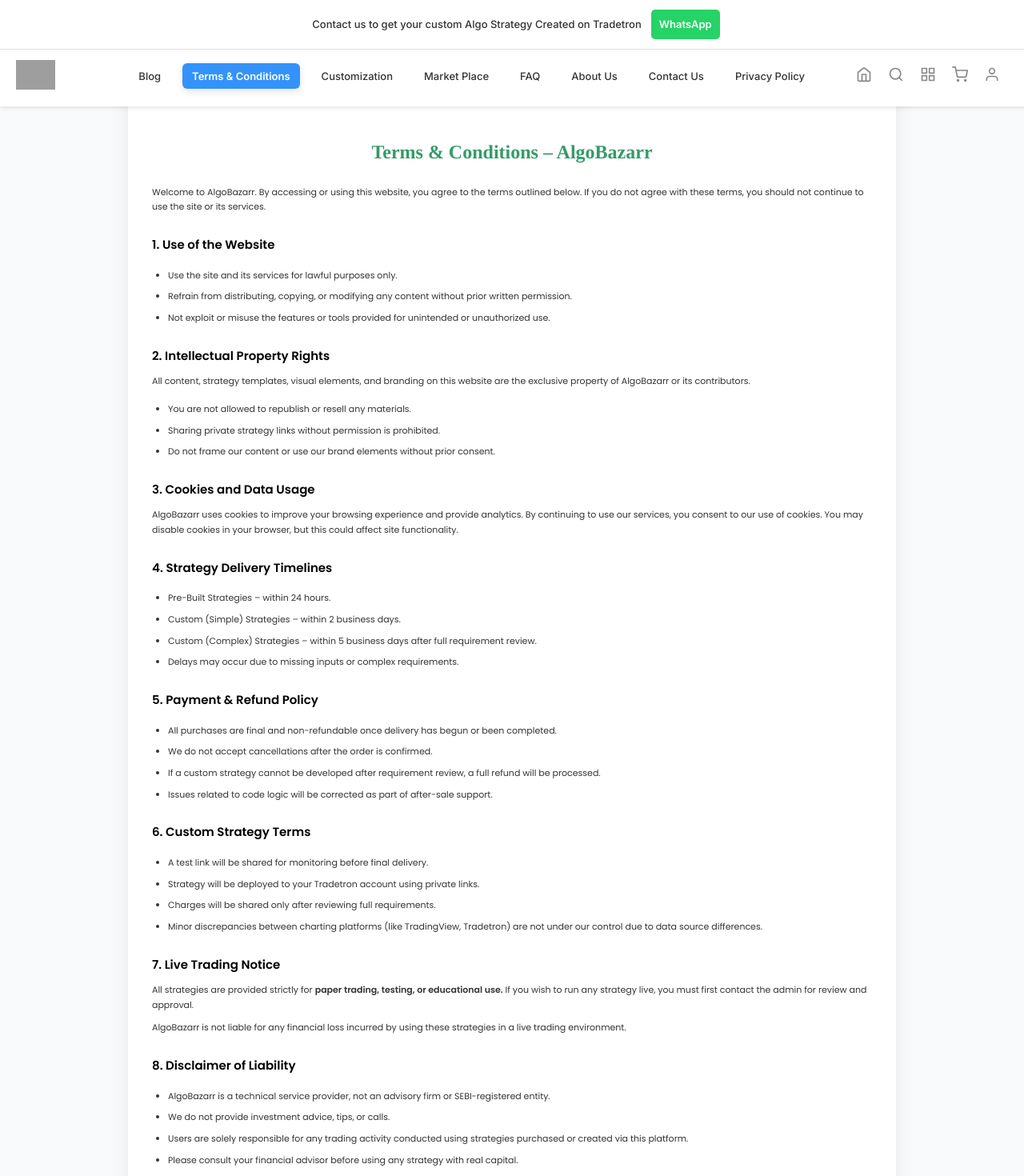
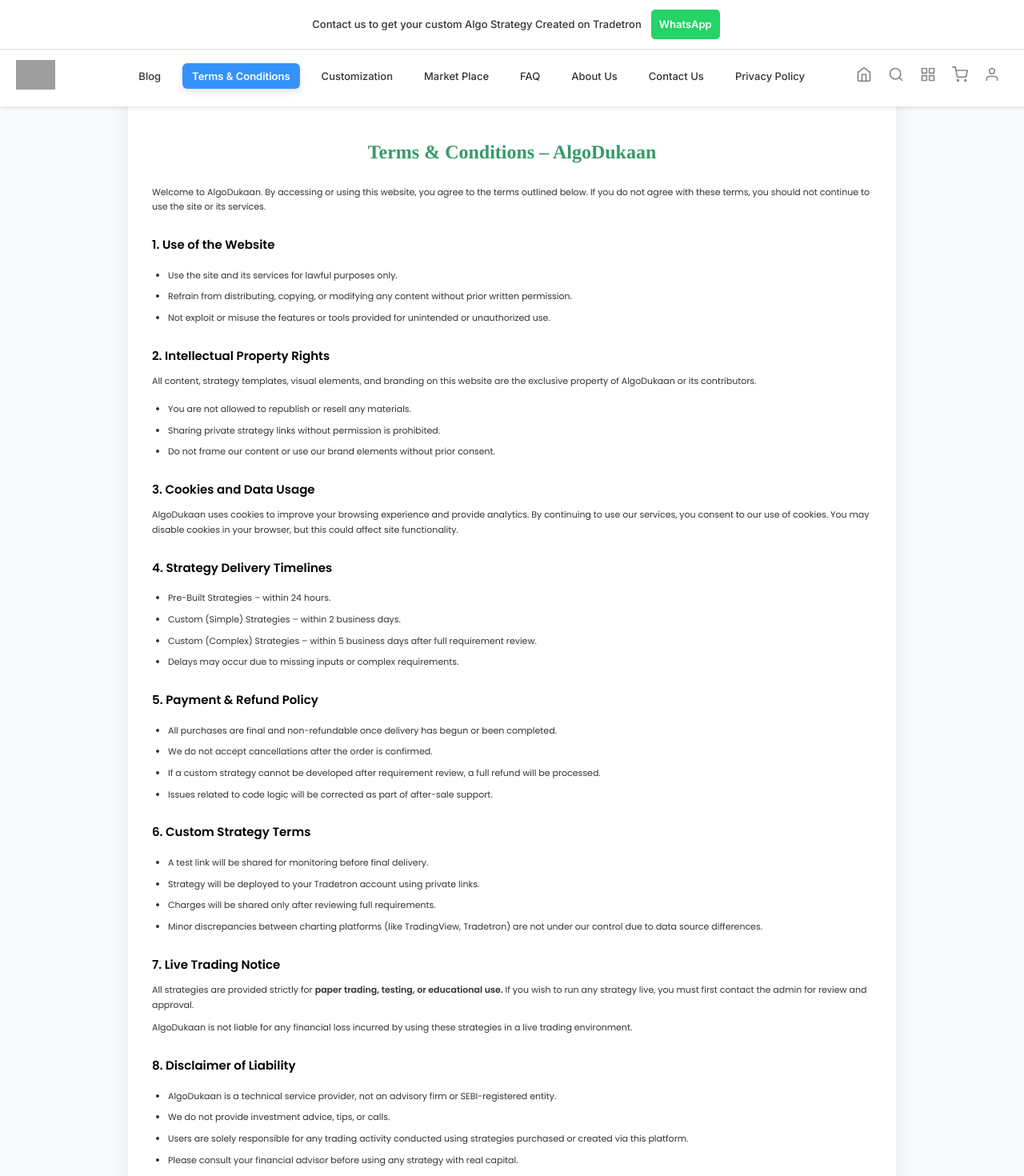
Before and after one commit to Sanjay-adepu/algobazarr, a React (Vite) app: page /terms in a window 1280 px wide. Shown: the top 1470 px of the page at 80% size. Built offline with nearby package versions, Linux system fonts and the light colour scheme; grey boxes are pictures that could not be loaded.

Commit message:
Update TermsAndConditions.jsx

```diff
--- a/src/Pages/Terms/TermsAndConditions.jsx
+++ b/src/Pages/Terms/TermsAndConditions.jsx
@@ -8,12 +8,12 @@
       <Navbar />
       <div className="terms-container">
         <h2 className="terms-title" style={{ fontFamily: "'Tinos', serif", fontWeight: 700 }}>
-          Terms & Conditions – AlgoBazarr
+          Terms & Conditions – AlgoDukaan
         </h2>
 
         <section className="terms-section">
           <p>
-            Welcome to AlgoBazarr. By accessing or using this website, you agree to the terms outlined below. If you do not agree with these terms, you should not continue to use the site or its services.
+            Welcome to AlgoDukaan. By accessing or using this website, you agree to the terms outlined below. If you do not agree with these terms, you should not continue to use the site or its services.
           </p>
         </section>
 
@@ -28,7 +28,7 @@
 
         <section className="terms-section">
           <h3>2. Intellectual Property Rights</h3>
-          <p>All content, strategy templates, visual elements, and branding on this website are the exclusive property of AlgoBazarr or its contributors.</p>
+          <p>All content, strategy templates, visual elements, and branding on this website are the exclusive property of AlgoDukaan or its contributors.</p>
           <ul>
             <li>You are not allowed to republish or resell any materials.</li>
             <li>Sharing private strategy links without permission is prohibited.</li>
@@ -39,7 +39,7 @@
         <section className="terms-section">
           <h3>3. Cookies and Data Usage</h3>
           <p>
-            AlgoBazarr uses cookies to improve your browsing experience and provide analytics. By continuing to use our services, you consent to our use of cookies. You may disable cookies in your browser, but this could affect site functionality.
+            AlgoDukaan uses cookies to improve your browsing experience and provide analytics. By continuing to use our services, you consent to our use of cookies. You may disable cookies in your browser, but this could affect site functionality.
           </p>
         </section>
 
@@ -78,13 +78,13 @@
           <p>
             All strategies are provided strictly for <strong>paper trading, testing, or educational use.</strong> If you wish to run any strategy live, you must first contact the admin for review and approval.
           </p>
-          <p>AlgoBazarr is not liable for any financial loss incurred by using these strategies in a live trading environment.</p>
+          <p>AlgoDukaan is not liable for any financial loss incurred by using these strategies in a live trading environment.</p>
         </section>
 
         <section className="terms-section">
           <h3>8. Disclaimer of Liability</h3>
           <ul>
-            <li>AlgoBazarr is a technical service provider, not an advisory firm or SEBI-registered entity.</li>
+            <li>AlgoDukaan is a technical service provider, not an advisory firm or SEBI-registered entity.</li>
             <li>We do not provide investment advice, tips, or calls.</li>
             <li>Users are solely responsible for any trading activity conducted using strategies purchased or created via this platform.</li>
             <li>Please consult your financial advisor before using any strategy with real capital.</li>
@@ -118,7 +118,7 @@
           <h3>11. Contact Us</h3>
           <p>
             For support, inquiries, or to verify before live deployment, contact us at:<br />
-            📧 <a href="mailto:algobazarr@gmail.com">algobazarr@gmail.com</a>
+            📧 <a href="mailto:algodukaan@gmail.com">algodukaan@gmail.com</a>
           </p>
         </section>
       </div>
```
